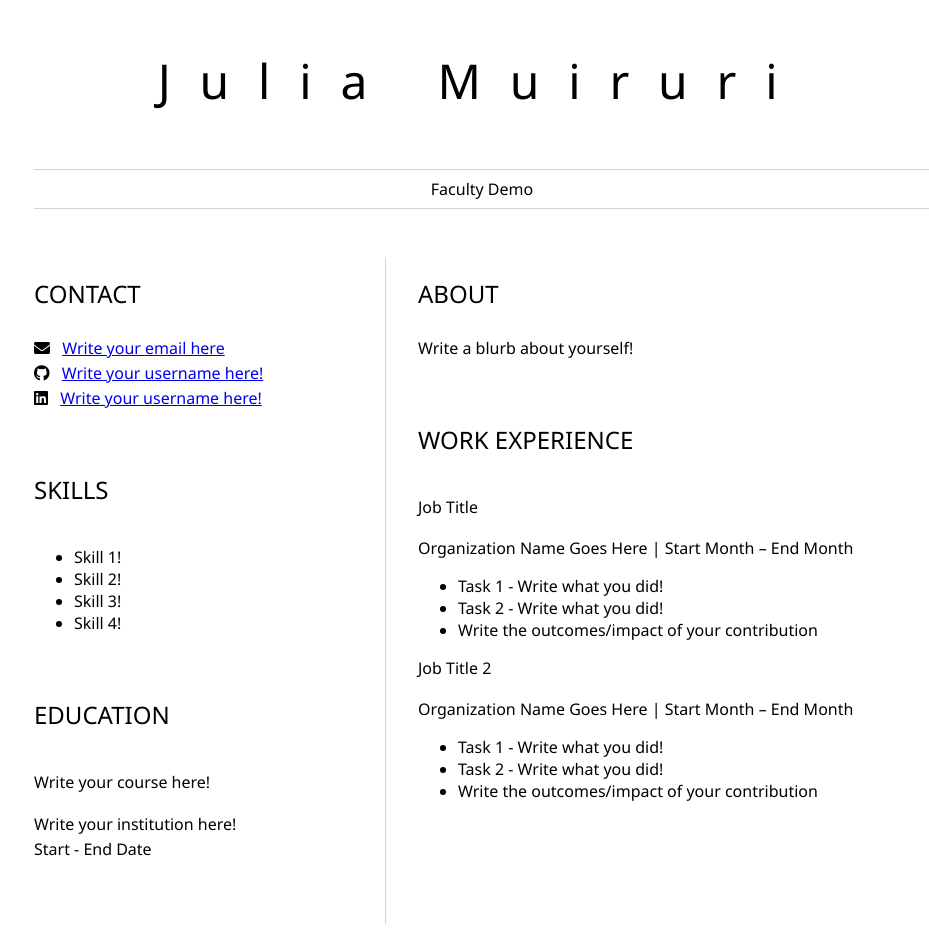
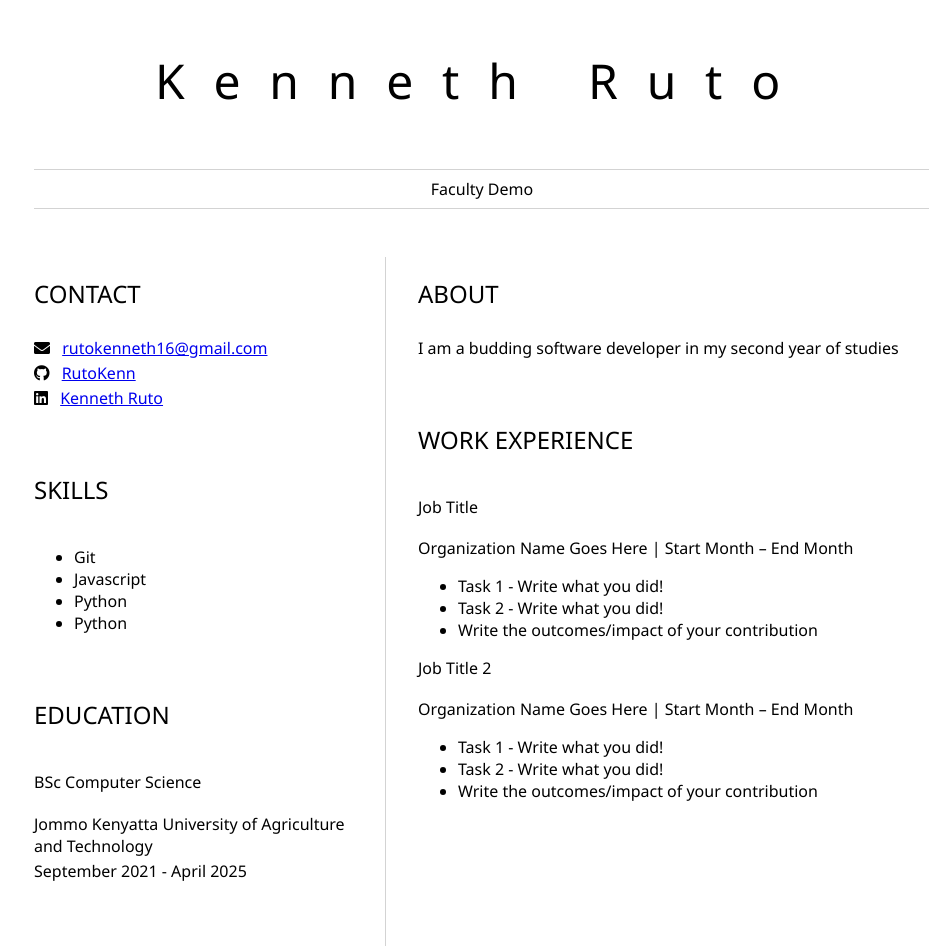
Before and after one commit to olgeezer/resume, a plain HTML site: page index.html in a window 1280 px wide. Shown: the whole page, without its empty margins (158-1087 px from the left). Before the commit the page ends 924 px from the top, so only its background shows below. Drawn offline with Linux system fonts and the light colour scheme.

Commit message:
first changes

```diff
--- a/index.html
+++ b/index.html
@@ -8,7 +8,7 @@
 	<body>
 		<header id="header">
 			<!-- resume header with your name and title -->
-			<h1>Julia Muiruri</h1>
+			<h1>Kenneth Ruto</h1>
 			<hr>
 			Faculty Demo
 			<hr>
@@ -20,36 +20,36 @@
 					<!-- contact info including social media -->
                     <p>
                         <i class="fa fa-envelope" aria-hidden="true"></i>
-                        <a href="mailto:username@domain.top-level domain">Write your email here</a>
+                        <a href="mailto:username@domain.top-level domain">rutokenneth16@gmail.com</a>
                     </p>
                     <p>
                         <i class="fab fa-github" aria-hidden="true"></i>
-                        <a href="github.com/yourGitHubUsername">Write your username here!</a>
+                        <a href="github.com/yourGitHubUsername">RutoKenn</a>
                     </p>
                     <p>
                         <i class="fab fa-linkedin" aria-hidden="true"></i>
-                        <a href="linkedin.com/yourLinkedInUsername">Write your username here!</a>
+                        <a href="linkedin.com/yourLinkedInUsername">Kenneth Ruto</a>
                     </p>
 				</section>
 				<section>
 					<h2>SKILLS</h2>
 					<!-- your skills -->
                     <ul>
-                        <li>Skill 1!</li>
-                        <li>Skill 2!</li>
-                        <li>Skill 3!</li>
-                        <li>Skill 4!</li>
+                        <li>Git</li>
+                        <li>Javascript</li>
+                        <li>Python</li>
+                        <li>Python</li>
                     </ul>
 				</section>
 				<section>
 					<h2>EDUCATION</h2>
 					<!-- your education -->
-                    <h3>Write your course here!</h3>
+                    <h3>BSc Computer Science</h3>
                     <p>
-                        Write your institution here!
+                        Jommo Kenyatta University of Agriculture and Technology
                     </p>
                     <p>
-                        Start - End Date
+                        September 2021 - April 2025
                     </p>
 				</section>
 			</article>
@@ -57,7 +57,7 @@
 				<section>
 					<h2>ABOUT</h2>
 					<!-- about you -->
-                    <p>Write a blurb about yourself!</p>
+                    <p>I am a budding software developer in my second year of studies</p>
 				</section>
 				<section>
 					<h2>WORK EXPERIENCE</h2>
```
